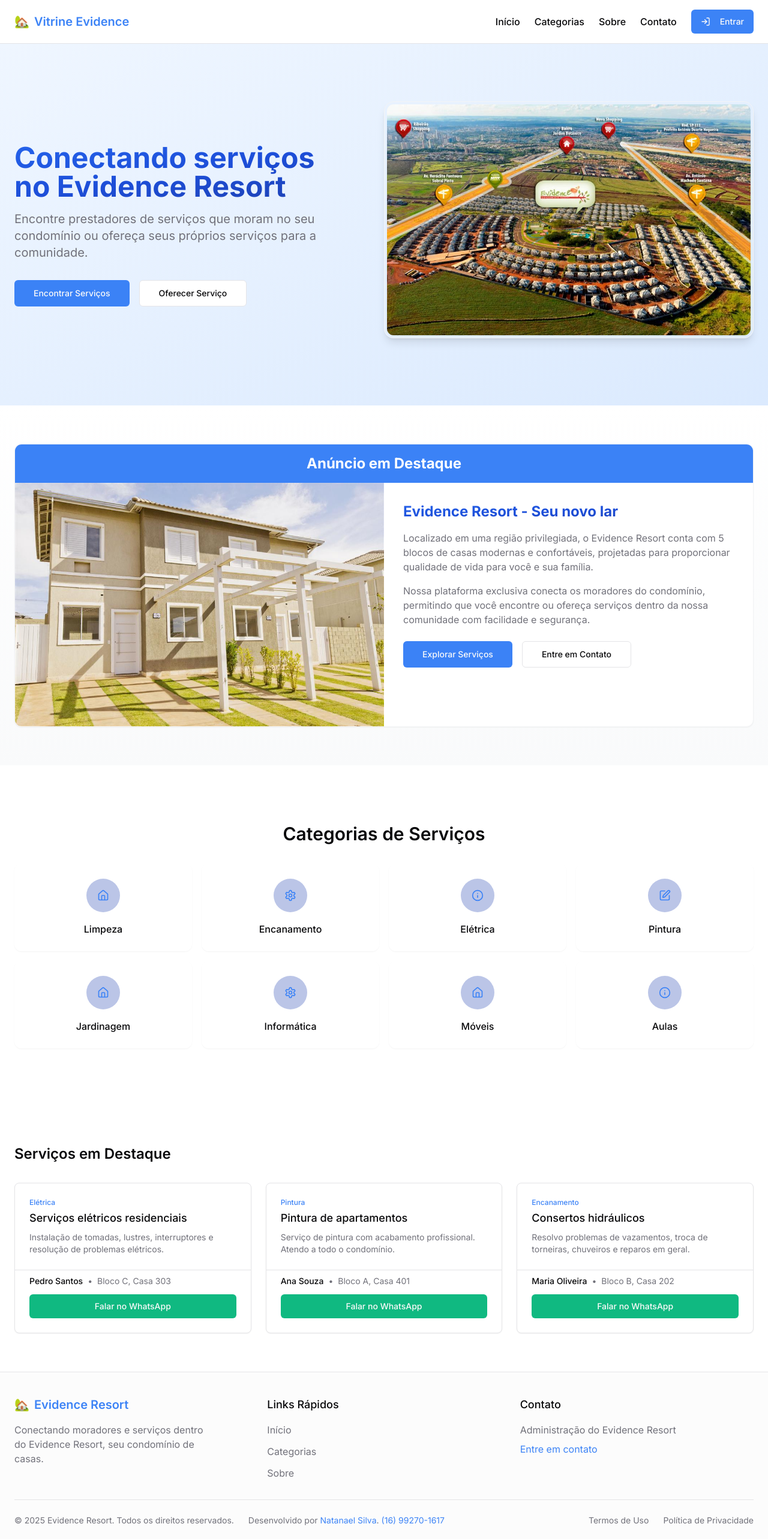
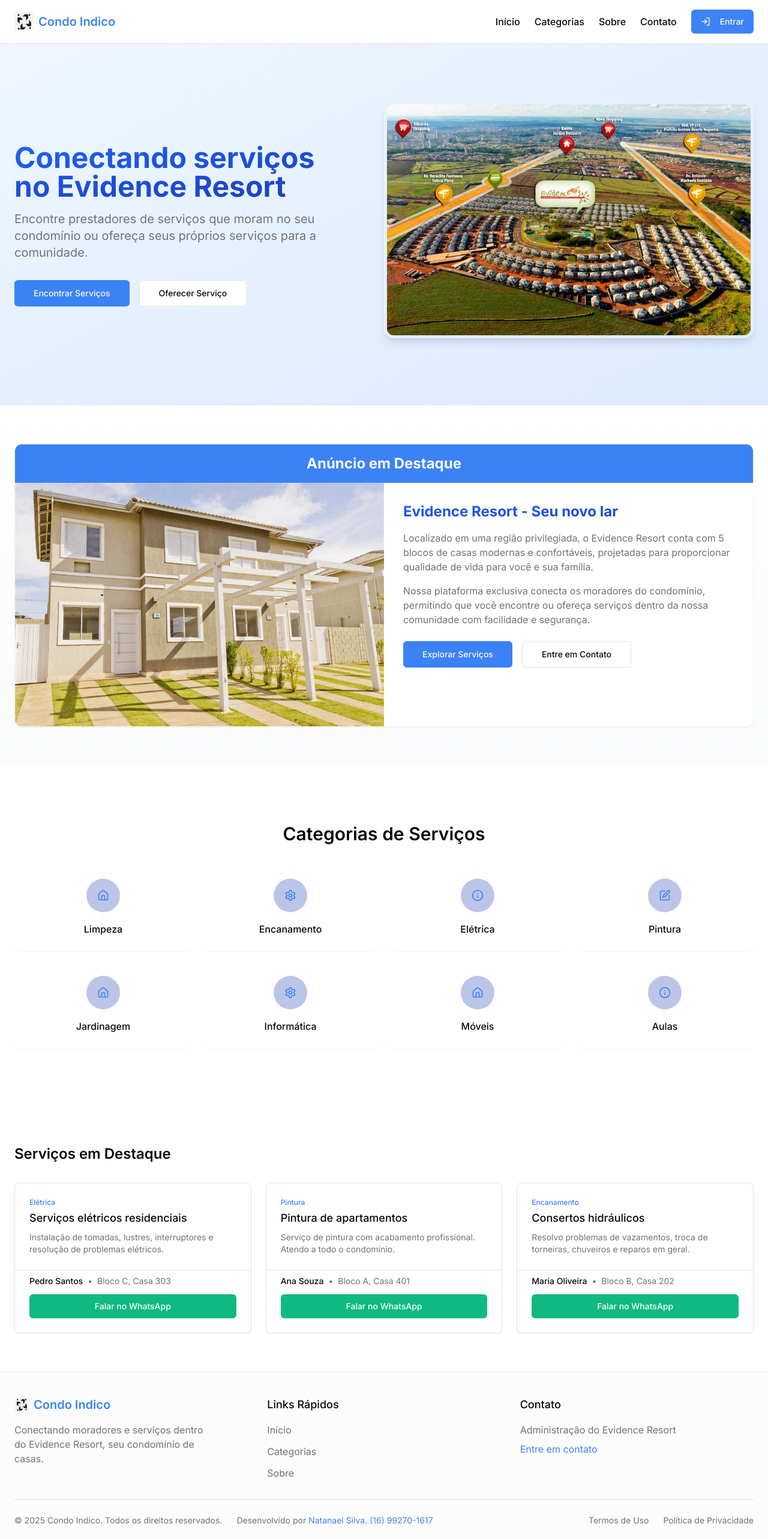
Before and after one commit to natanaelddd/neighborly-services-app, a React (Vite) app: page / in a window 1280 px wide. Shown: the top 2566 px of the page at 60% size. Built offline with nearby package versions, Linux system fonts and the light colour scheme.

Commit message:
Rename site to Condo Indico and add logo
The site name was changed to Condo Indico. The AI also added the logo.

```diff
--- a/index.html
+++ b/index.html
@@ -1,20 +1,23 @@
+
 <!DOCTYPE html>
 <html lang="en">
   <head>
     <meta charset="UTF-8" />
     <meta name="viewport" content="width=device-width, initial-scale=1.0" />
-    <title>neighborly-services-app</title>
-    <meta name="description" content="Lovable Generated Project" />
-    <meta name="author" content="Lovable" />
+    <title>Condo Indico</title>
+    <meta name="description" content="Conectando serviços no Evidence Resort" />
+    <meta name="author" content="Natanael Silva" />
 
-    <meta property="og:title" content="neighborly-services-app" />
-    <meta property="og:description" content="Lovable Generated Project" />
+    <meta property="og:title" content="Condo Indico" />
+    <meta property="og:description" content="Conectando serviços no Evidence Resort" />
     <meta property="og:type" content="website" />
-    <meta property="og:image" content="https://lovable.dev/opengraph-image-p98pqg.png" />
+    <meta property="og:image" content="/lovable-uploads/3e37d1e7-9e83-40ae-9414-bfdbf75723c1.png" />
 
     <meta name="twitter:card" content="summary_large_image" />
-    <meta name="twitter:site" content="@lovable_dev" />
-    <meta name="twitter:image" content="https://lovable.dev/opengraph-image-p98pqg.png" />
+    <meta name="twitter:site" content="@condo_indico" />
+    <meta name="twitter:image" content="/lovable-uploads/3e37d1e7-9e83-40ae-9414-bfdbf75723c1.png" />
+
+    <link rel="icon" href="/lovable-uploads/3e37d1e7-9e83-40ae-9414-bfdbf75723c1.png" type="image/png">
   </head>
 
   <body>
--- a/src/components/Footer.tsx
+++ b/src/components/Footer.tsx
@@ -10,8 +10,12 @@ const Footer = () => {
         <div className="grid grid-cols-1 md:grid-cols-3 gap-8">
           <div>
             <Link to="/" className="text-xl font-semibold text-primary flex items-center mb-4">
-              <span className="mr-2">🏡</span>
-              Evidence Resort
+              <img
+                src="/lovable-uploads/3e37d1e7-9e83-40ae-9414-bfdbf75723c1.png"
+                alt="Condo Indico"
+                className="w-6 h-6 mr-2"
+              />
+              Condo Indico
             </Link>
             <p className="text-muted-foreground max-w-xs">
               Conectando moradores e serviços dentro do Evidence Resort, seu condomínio de casas.
@@ -56,7 +60,7 @@ const Footer = () => {
         <div className="border-t border-border mt-8 pt-6 flex flex-col md:flex-row justify-between items-center">
           <div className="flex flex-col md:flex-row md:items-center gap-2 md:gap-6">
             <p className="text-muted-foreground text-sm mb-2 md:mb-0">
-              © {currentYear} Evidence Resort. Todos os direitos reservados.
+              © {currentYear} Condo Indico. Todos os direitos reservados.
             </p>
             <p className="text-muted-foreground text-sm mb-4 md:mb-0">
               Desenvolvido por <a href="https://www.natanael.com.br" target="_blank" rel="noreferrer" className="text-primary hover:text-primary/80">Natanael Silva</a>.
--- a/src/components/Navbar.tsx
+++ b/src/components/Navbar.tsx
@@ -34,8 +34,12 @@ const Navbar = () => {
     <header className="bg-card/50 backdrop-blur-lg border-b border-border sticky top-0 z-50">
       <nav className="container-custom py-4 flex justify-between items-center">
         <Link to="/" className="text-xl font-semibold text-primary flex items-center">
-          <span className="mr-2">🏡</span>
-          Vitrine Evidence
+          <img
+            src="/lovable-uploads/3e37d1e7-9e83-40ae-9414-bfdbf75723c1.png"
+            alt="Condo Indico"
+            className="w-8 h-8 mr-2"
+          />
+          Condo Indico
         </Link>
 
         {/* Desktop Menu */}
--- a/src/components/ServiceCard.tsx
+++ b/src/components/ServiceCard.tsx
@@ -9,7 +9,7 @@ interface ServiceCardProps {
 
 const ServiceCard = ({ service }: ServiceCardProps) => {
   const handleContactWhatsApp = () => {
-    window.open(`https://wa.me/${service.whatsapp}?text=Olá! Vi seu serviço de ${service.title} no Vitrine Evidence e gostaria de mais informações.`, '_blank');
+    window.open(`https://wa.me/${service.whatsapp}?text=Olá! Vi seu serviço de ${service.title} no Condo Indico e gostaria de mais informações.`, '_blank');
   };
 
   return (
--- a/src/pages/HomePage.tsx
+++ b/src/pages/HomePage.tsx
@@ -8,7 +8,7 @@ import { useEffect } from "react";
 const HomePage = () => {
   // Update document title
   useEffect(() => {
-    document.title = "Vitrine Evidence - Serviços para o seu condomínio";
+    document.title = "Condo Indico - Serviços para o seu condomínio";
   }, []);
 
   return (
```
Also changed, not shown: public/lovable-uploads/3e37d1e7-9e83-40ae-9414-bfdbf75723c1.png (added).
